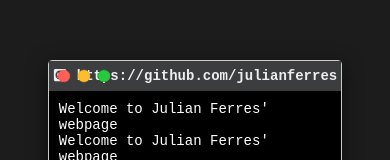
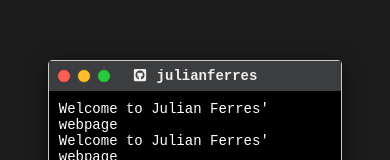
Before and after one commit to julianferres/julianferres.github.io, a React (Create React App) app: page / in a window 390 px wide. Shown: the part 243-403 px from the top of the page. Built offline with nearby package versions, Linux system fonts and the light colour scheme.

Commit message:
Responsive title

```diff
--- /dev/null
+++ b/src/ConditionalTerminalHeader.js
@@ -0,0 +1,39 @@
+import React from "react";
+import { FaGithubSquare } from "react-icons/fa";
+import NavButtons from "./NavButtons";
+import "./Terminal.css";
+
+const GITHUB = "https://github.com/julianferres";
+const GITHUB_SHORT = "julianferres";
+
+const compactTitle = { animation: "titleAnimationCompact 500ms ease" };
+const fullSizeTitle = { animation: "titleAnimationFullSize 500ms ease" };
+
+export default function ConditionalTerminalHeader() {
+  /* Manage screen width changes */
+  const [width, setWidth] = React.useState(window.innerWidth);
+  const breakpoint = 700;
+  React.useEffect(() => {
+    const handleResizeWindow = () => setWidth(window.innerWidth);
+    // subscribe to window resize event "onComponentDidMount"
+    window.addEventListener("resize", handleResizeWindow);
+    return () => {
+      // unsubscribe "onComponentDestroy"
+      window.removeEventListener("resize", handleResizeWindow);
+    };
+  }, []);
+
+  const compact = width < breakpoint;
+
+  return (
+    <div className="terminal-header">
+      <NavButtons className="buttons" />
+      <h1 className="title" style={compact ? compactTitle : fullSizeTitle}>
+        <FaGithubSquare style={{ fontSize: "14px", fontWeight: 400 }} />
+        <a className="title-href" href={GITHUB}>
+          {compact ? GITHUB_SHORT : GITHUB}
+        </a>
+      </h1>
+    </div>
+  );
+}
--- a/src/Terminal.css
+++ b/src/Terminal.css
@@ -1,5 +1,19 @@
 :root {
   --font-family: "Fira Code", monospace;
+}
+
+h1 {
+  font-size: 14px;
+  font-family: "Fira Code", monospace;
+  margin-top: 0;
+  margin-bottom: 0;
+}
+
+p {
+  font-size: 14px;
+  font-family: "Fira Code", monospace;
+  margin-top: 0;
+  margin-bottom: 0;
 }
 
 .terminal {
@@ -45,20 +59,6 @@
   margin-left: 10px;
 }
 
-h1 {
-  font-size: 14px;
-  font-family: "Fira Code", monospace;
-  margin-top: 0;
-  margin-bottom: 0;
-}
-
-p {
-  font-size: 14px;
-  font-family: "Fira Code", monospace;
-  margin-top: 0;
-  margin-bottom: 0;
-}
-
 .terminal-body {
   display: flex;
   flex-direction: column;
@@ -79,3 +79,27 @@ p {
 .command:focus {
   outline: none;
 }
+
+/* Title animation */
+@keyframes titleAnimationCompact {
+  0% {
+    opacity: 0;
+    visibility: visible;
+  }
+  100% {
+    opacity: 1;
+    visibility: visible;
+  }
+}
+@keyframes titleAnimationFullSize {
+  0% {
+    opacity: 0;
+    visibility: visible;
+  }
+  100% {
+    opacity: 1;
+    visibility: visible;
+  }
+}
+
+/* end Title animation */
--- a/src/Terminal.js
+++ b/src/Terminal.js
@@ -1,20 +1,10 @@
-import NavButtons from "./NavButtons";
-import { FaGithubSquare } from "react-icons/fa";
 import "./Terminal.css";
+import ConditionalTerminalHeader from "./ConditionalTerminalHeader";
 
 export default function Terminal() {
   return (
     <div className="terminal">
-      <div className="terminal-header">
-        <NavButtons className="buttons" />
-        <h1 className="title">
-          <FaGithubSquare style={{ fontSize: "14px", fontWeight: 400 }} />
-
-          <a className="title-href" href="https://github.com/julianferres">
-            https://github.com/julianferres
-          </a>
-        </h1>
-      </div>
+      <ConditionalTerminalHeader />
       <div className="terminal-body">
         <p>Welcome to Julian Ferres' webpage</p>
         <p>Welcome to Julian Ferres' webpage</p>
```
